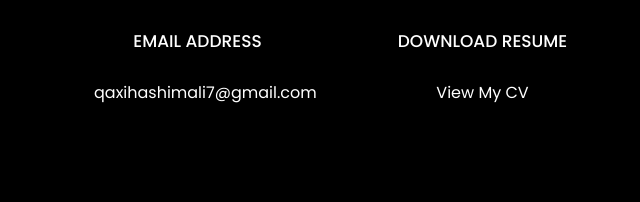
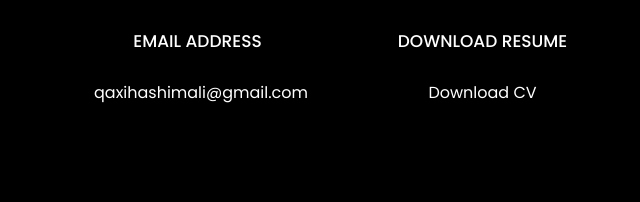
Before and after one commit to QAXI-HASHIM-ALI/My-portfilio, a plain HTML site: page index.html in a window 1280 px wide. Shown: the part 4244-4446 px from the top of the page, 585-1225 px from the left. Drawn offline with Linux system fonts and the light colour scheme; files whose address does not match are found by name.

Commit message:
Initial commit

```diff
--- a/index.html
+++ b/index.html
@@ -519,7 +519,7 @@
               </div>
               <h3 class="mb-4">Email Address</h3>
               <p>
-                <a href="mailto:qaxihashimali7@gmail.com">qaxihashimali7@gmail.com</a>
+                <a href="mailto:qaxihashimali@gmail.com">qaxihashimali@gmail.com</a>
               </p>
             </div>
           </div>
@@ -530,7 +530,7 @@
               </div>
               <h3 class="mb-4">Download Resume</h3>
               <p>
-                <a href="https://drive.google.com/file/d/1I6ND1f_-Pzg0GtWaOOeXbPPgUyuP8OJ6/view?usp=sharing" target="_blank">View My CV</a>
+                <a href="https://drive.google.com/file/d/1I6ND1f_-Pzg0GtWaOOeXbPPgUyuP8OJ6/view?usp=sharing" target="_blank">Download CV</a>
 
 
 
```
